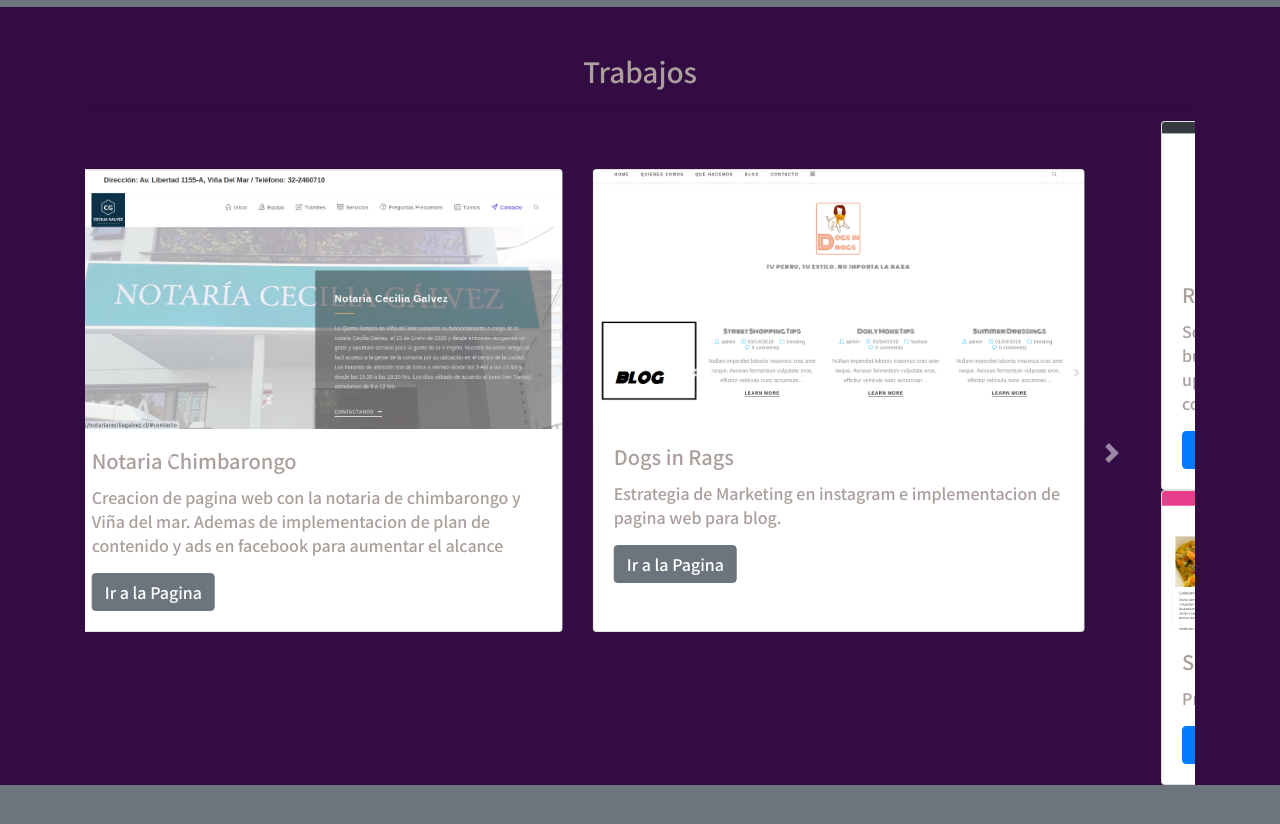
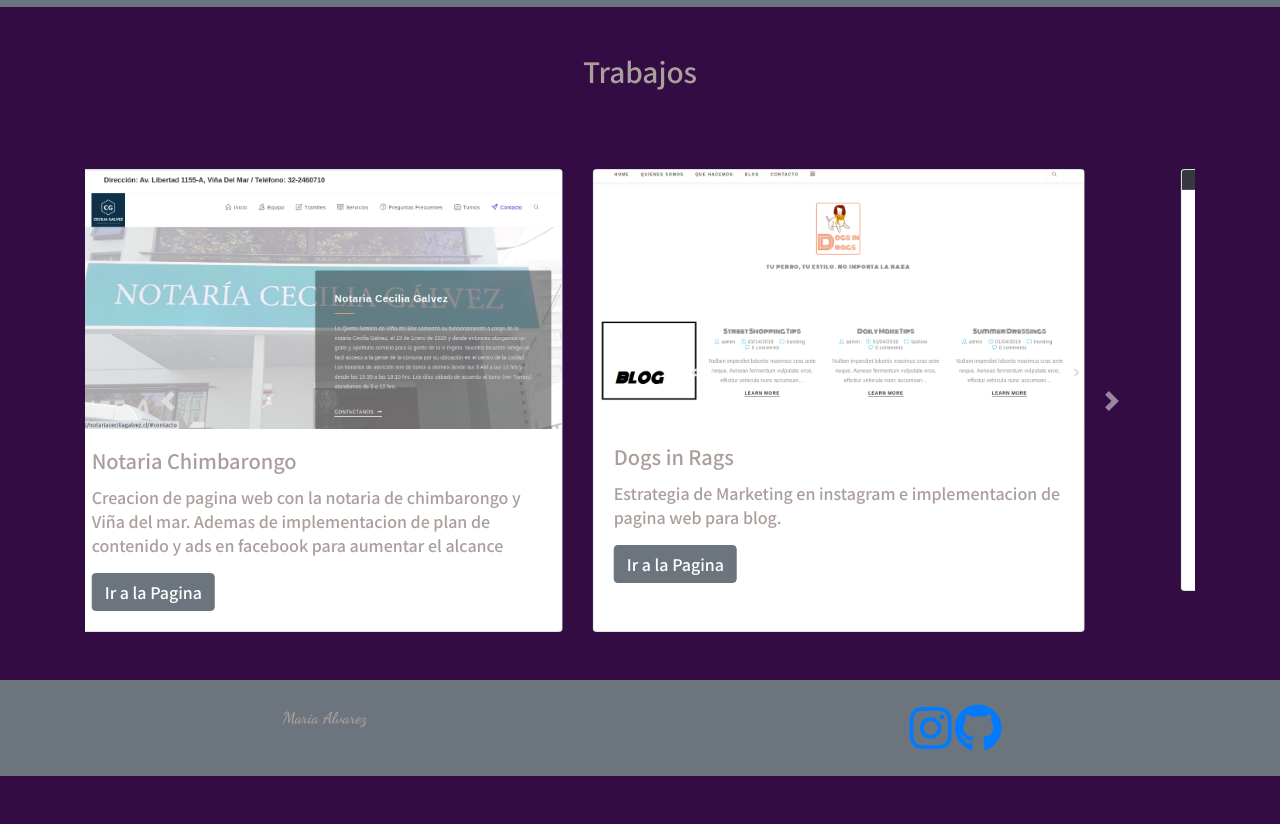
Before and after one commit to mespealva/pruebaPortafolio, a plain HTML site: page index.html in a window 1280 px wide. Shown: the part 700-1524 px from the top of the page. After the commit the page ends 1476 px from the top, so only its background shows below. Drawn offline with nearby package versions, Linux system fonts and the light colour scheme.

Commit message:
estructura completa sin detalles

```diff
--- a/index.html
+++ b/index.html
@@ -225,8 +225,8 @@
                       </div>
                   </div>
                   </div>
+                 <div class="carousel-item p-5">
                     <div class="card-deck">
-                    <div class="carousel-item">
                     <div class="card" style="width: 18rem;">
                         <img src="assests/img/ricomida.png" class="card-img-top" alt="Ricomida">
                         <div class="card-body">
@@ -245,8 +245,8 @@
                   </div>
               </div>
                 </div>
+                <div class="carousel-item p-5">
                   <div class="card-deck">
-                  <div class="carousel-item">
                     <div class="card" style="width: 18rem;">
                         <img src="assests/img/iguana.png" class="card-img-top" alt="...">
                         <div class="card-body">
@@ -282,7 +282,15 @@
       </section>
       <!--grilla para q quede al lado-->
       <footer class="container-fluid bg-secondary text-center p-4">
-
+          <div class="row">
+              <div class="col-6">
+                  <span>Maria Alvarez</span>
+              </div>
+              <div class="col-6 text-white">
+                  <a href=""><i class="fab fa-instagram  fa-3x  "></i></i></a>
+                  <a href=""><i class="fab fa-github  fa-3x  "></i></a>
+              </div>
+          </div>
       </footer>
 
     <!-- Optional JavaScript -->
```
Lines whose indentation alone changed are shown as unchanged.
